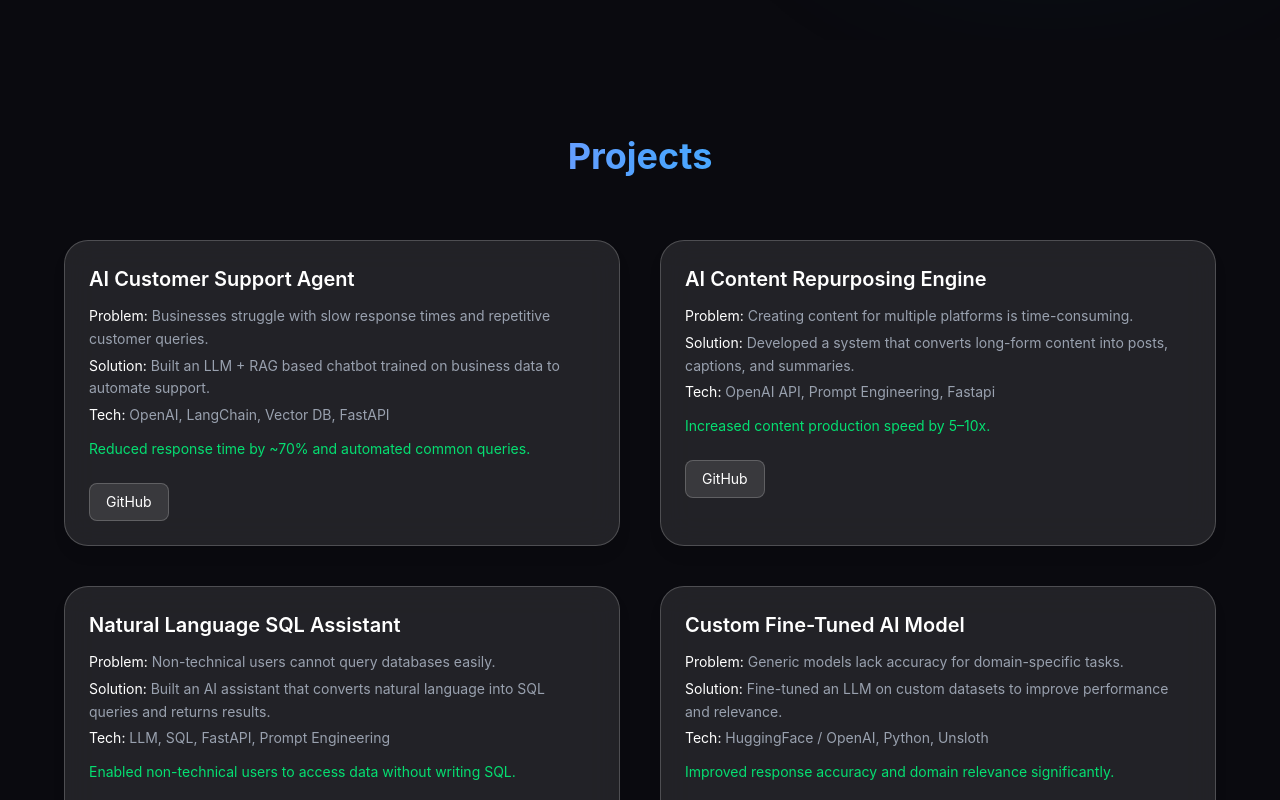
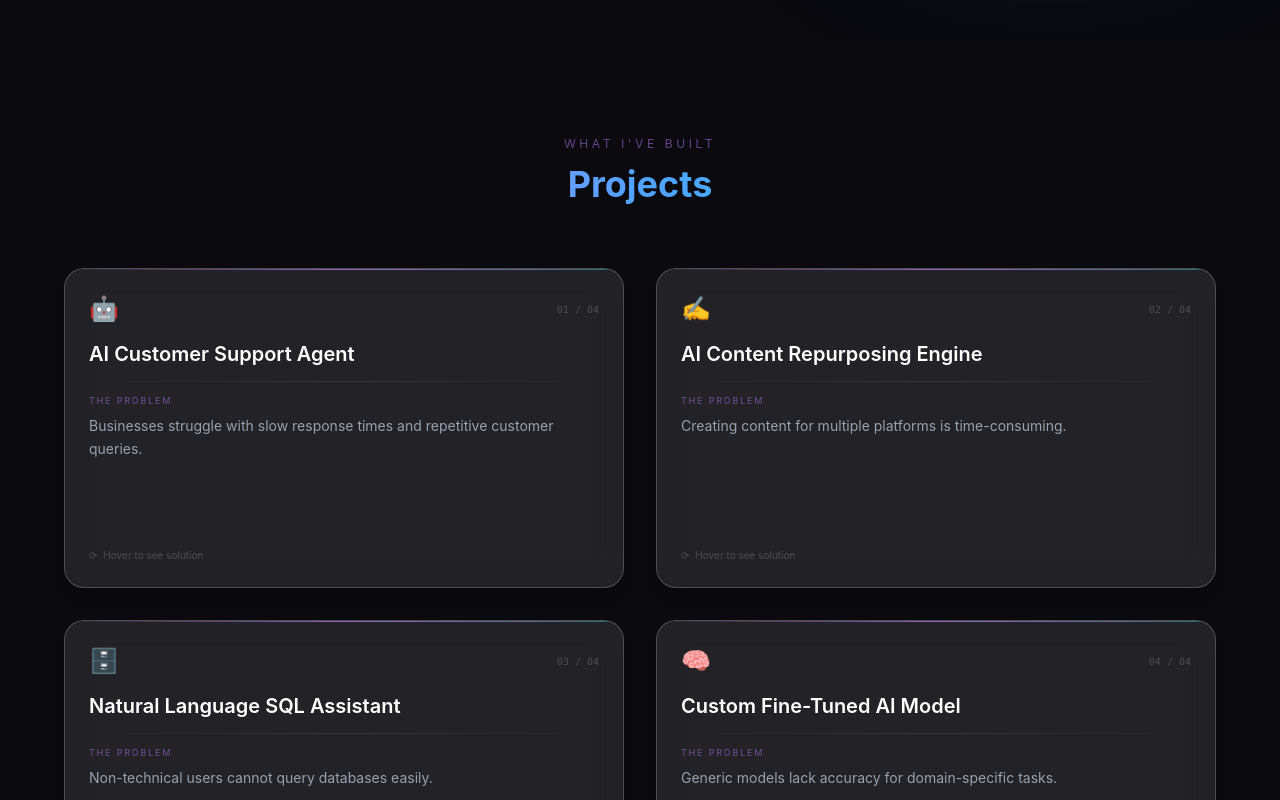
Before and after one commit to Himanshu110109/portfolio, a React (Vite) app: page / in a window 1280 px wide. Shown: the part 1340-2140 px from the top of the page. Built offline with nearby package versions, Linux system fonts and the light colour scheme.

Commit message:
Refactor project data structure and improve layout

```diff
--- a/src/components/Projects.jsx
+++ b/src/components/Projects.jsx
@@ -2,37 +2,41 @@ import { motion } from "framer-motion";
 
 const projects = [
   {
+    icon: "🤖",
     title: "AI Customer Support Agent",
     problem: "Businesses struggle with slow response times and repetitive customer queries.",
     solution: "Built an LLM + RAG based chatbot trained on business data to automate support.",
-    tech: "OpenAI, LangChain, Vector DB, FastAPI",
+    tech: ["OpenAI", "LangChain", "Vector DB", "FastAPI"],
     result: "Reduced response time by ~70% and automated common queries.",
     github: "https://github.com/Himanshu110109/GYM-chatbot",
     demo: "#",
   },
   {
+    icon: "✍️",
     title: "AI Content Repurposing Engine",
     problem: "Creating content for multiple platforms is time-consuming.",
-    solution: "Developed a system that converts long-form content into posts, captions, and summaries.",
-    tech: "OpenAI API, Prompt Engineering, Fastapi",
+    solution: "Converts long-form content into posts, captions, and summaries automatically.",
+    tech: ["OpenAI API", "Prompt Engineering", "FastAPI"],
     result: "Increased content production speed by 5–10x.",
     github: "https://github.com/Himanshu110109/Ai-content-repurposing",
     demo: "#",
   },
   {
+    icon: "🗄️",
     title: "Natural Language SQL Assistant",
     problem: "Non-technical users cannot query databases easily.",
     solution: "Built an AI assistant that converts natural language into SQL queries and returns results.",
-    tech: "LLM, SQL, FastAPI, Prompt Engineering",
+    tech: ["LLM", "SQL", "FastAPI", "Prompt Engineering"],
     result: "Enabled non-technical users to access data without writing SQL.",
     github: "https://github.com/Himanshu110109/sql-query-tool",
     demo: "#",
   },
   {
+    icon: "🧠",
     title: "Custom Fine-Tuned AI Model",
     problem: "Generic models lack accuracy for domain-specific tasks.",
     solution: "Fine-tuned an LLM on custom datasets to improve performance and relevance.",
-    tech: "HuggingFace / OpenAI, Python, Unsloth",
+    tech: ["HuggingFace", "OpenAI", "Python", "Unsloth"],
     result: "Improved response accuracy and domain relevance significantly.",
     github: "https://github.com/Himanshu110109/Fine-tuning",
     demo: "#",
@@ -42,72 +46,119 @@ const projects = [
 export default function Projects() {
   return (
     <section id="projects" className="py-20 md:py-24 px-4 sm:px-6 relative">
+      <style>{`
+        .flip-wrap { perspective: 1000px; }
+        .flip-inner {
+          position: relative; width: 100%; height: 100%;
+          transform-style: preserve-3d;
+          transition: transform 0.6s cubic-bezier(0.23, 1, 0.32, 1);
+        }
+        .flip-wrap:hover .flip-inner { transform: rotateY(180deg); }
+        .flip-front, .flip-back {
+          position: absolute; inset: 0;
+          backface-visibility: hidden;
+          -webkit-backface-visibility: hidden;
+          border-radius: 20px;
+        }
+        .flip-back { transform: rotateY(180deg); }
+      `}</style>
 
-      <h2 className="text-2xl sm:text-3xl md:text-4xl text-center font-bold gradient-text mb-12 md:mb-16">
+      <div className="text-center mb-12 md:mb-16">
+        <p className="text-xs uppercase tracking-[0.3em] text-purple-400/50 mb-3">
+          What I've built
+        </p>
+        <h2 className="text-2xl sm:text-3xl md:text-4xl font-bold gradient-text">
           Projects
         </h2>
+      </div>
 
-      <div className="grid md:grid-cols-2 gap-6 sm:gap-8 md:gap-10 max-w-6xl mx-auto">
-
+      <div className="grid md:grid-cols-2 gap-6 sm:gap-8 max-w-6xl mx-auto">
         {projects.map((p, i) => (
           <motion.div
             key={i}
-            className="glass glow-card card p-4 sm:p-5 md:p-6 rounded-2xl md:rounded-3xl relative overflow-hidden group"
+            className="flip-wrap h-72 sm:h-80"
             initial={{ opacity: 0, y: 30 }}
             whileInView={{ opacity: 1, y: 0 }}
-            whileHover={{ scale: 1.04, y: -6 }}
-            transition={{ type: "spring", stiffness: 180, damping: 12 }}
+            viewport={{ once: true }}
+            transition={{ duration: 0.5, delay: i * 0.1, ease: [0.23, 1, 0.32, 1] }}
           >
-            <div className="absolute inset-0 opacity-0 group-hover:opacity-100 transition duration-500 bg-gradient-to-br from-purple-500/10 via-blue-500/10 to-cyan-500/10" />
+            <div className="flip-inner">
 
-            <div className="relative z-10">
+              {/* FRONT */}
+              <div className="flip-front glass glow-card card overflow-hidden">
+                <div className="absolute top-0 left-0 right-0 h-px bg-gradient-to-r from-transparent via-purple-400/70 to-cyan-400/40" />
+                <div className="relative z-10 p-5 sm:p-6 h-full flex flex-col">
+                  <div className="flex items-center justify-between mb-4">
+                    <span className="text-2xl">{p.icon}</span>
+                    <span className="text-[10px] font-mono text-white/20">
+                      {String(i + 1).padStart(2, "0")} / {String(projects.length).padStart(2, "0")}
+                    </span>
+                  </div>
+                  <h3 className="text-lg sm:text-xl font-semibold mb-3 leading-snug">{p.title}</h3>
+                  <div className="h-px bg-gradient-to-r from-white/0 via-white/10 to-white/0 mb-3" />
+                  <p className="text-[9px] uppercase tracking-[0.2em] text-purple-400/50 mb-2">The Problem</p>
+                  <p className="text-gray-400 text-xs sm:text-sm leading-relaxed">{p.problem}</p>
+                  <p className="mt-auto text-[10px] text-white/20 flex items-center gap-1.5">
+                    <span>⟳</span> Hover to see solution
+                  </p>
+                </div>
+              </div>
 
-              <h3 className="text-lg sm:text-xl font-semibold mb-2 sm:mb-3">
-                {p.title}
-              </h3>
+              {/* BACK */}
+              <div
+                className="flip-back overflow-hidden"
+                style={{ background: "rgba(139,92,246,0.12)", border: "1px solid rgba(139,92,246,0.3)" }}
+              >
+                <div className="absolute top-0 left-0 right-0 h-px bg-gradient-to-r from-transparent via-purple-400/80 to-cyan-400/50" />
+                <div className="absolute inset-0 bg-gradient-to-br from-purple-500/10 via-blue-500/5 to-cyan-500/10 pointer-events-none" />
 
-              <p className="text-gray-400 text-xs sm:text-sm leading-relaxed">
-                <span className="text-white">Problem:</span> {p.problem}
-              </p>
+                <div className="relative z-10 p-5 sm:p-6 h-full flex flex-col">
+                  <p className="text-[9px] uppercase tracking-[0.2em] text-purple-400/50 mb-1">Solution</p>
+                  <p className="text-gray-300 text-xs leading-relaxed mb-3">{p.solution}</p>
 
-              <p className="text-gray-400 text-xs sm:text-sm mt-1 leading-relaxed">
-                <span className="text-white">Solution:</span> {p.solution}
-              </p>
+                  <p className="text-[9px] uppercase tracking-[0.2em] text-purple-400/50 mb-2">Tech</p>
+                  <div className="flex flex-wrap gap-2 mb-3">
+                    {p.tech.map((t, j) => (
+                      <span
+                        key={j}
+                        className="text-[11px] px-2.5 py-1 rounded-full bg-white/5 border border-white/10 text-purple-300/80"
+                      >
+                        {t}
+                      </span>
+                    ))}
+                  </div>
 
-              <p className="text-gray-400 text-xs sm:text-sm mt-1 leading-relaxed">
-                <span className="text-white">Tech:</span> {p.tech}
-              </p>
+                  <div className="flex items-start gap-2 rounded-xl border border-green-500/20 bg-green-500/5 px-3 py-2 mb-4">
+                    <span className="text-green-400 text-xs shrink-0 mt-0.5">↑</span>
+                    <p className="text-green-400 text-xs leading-relaxed">{p.result}</p>
+                  </div>
 
-              <p className="text-green-400 text-xs sm:text-sm mt-3">
-                {p.result}
-              </p>
-
-              <div className="flex flex-col sm:flex-row gap-3 sm:gap-4 mt-5 sm:mt-6">
-
+                  <div className="flex gap-2 mt-auto">
                     <a
                       href={p.github}
                       target="_blank"
-                  className="w-full sm:w-auto text-center px-4 py-2 rounded-lg bg-white/10 border border-white/20 hover:bg-purple-500/20 transition text-sm"
+                      rel="noreferrer"
+                      className="flex-1 text-center px-3 py-2 rounded-xl bg-white/10 border border-white/20 hover:bg-purple-500/30 hover:border-purple-500/50 transition-all duration-300 text-xs"
                     >
-                  GitHub
+                      GitHub ↗
                     </a>
-
                     {p.demo !== "#" && (
                       <a
                         href={p.demo}
                         target="_blank"
-                    className="w-full sm:w-auto text-center px-4 py-2 rounded-lg bg-white/10 border border-white/20 hover:bg-purple-500/20 transition text-sm"
+                        rel="noreferrer"
+                        className="flex-1 text-center px-3 py-2 rounded-xl bg-white/10 border border-white/20 hover:bg-cyan-500/20 hover:border-cyan-500/40 transition-all duration-300 text-xs"
                       >
-                    Watch Demo
+                        Live Demo ↗
                       </a>
                     )}
-
+                  </div>
+                </div>
               </div>
 
             </div>
           </motion.div>
         ))}
-
       </div>
     </section>
   );
```
Lines whose indentation alone changed are shown as unchanged.
